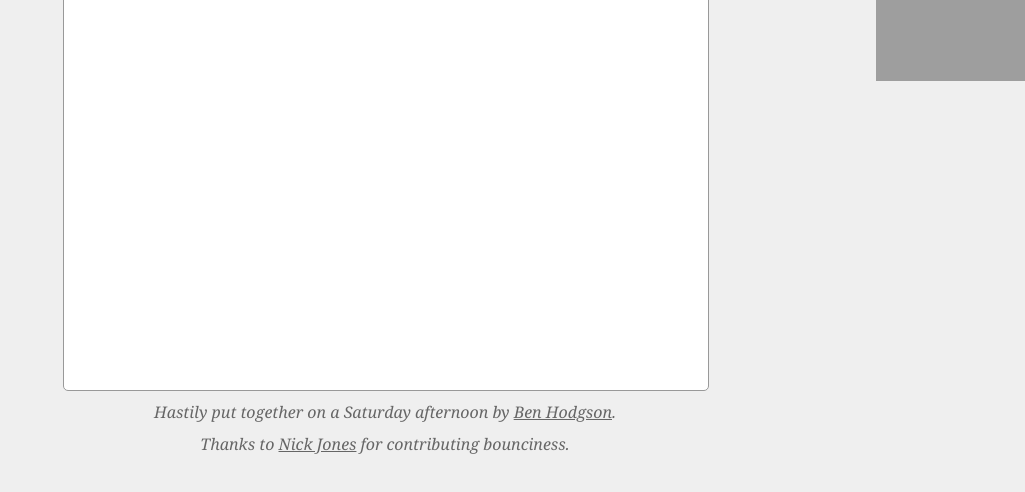
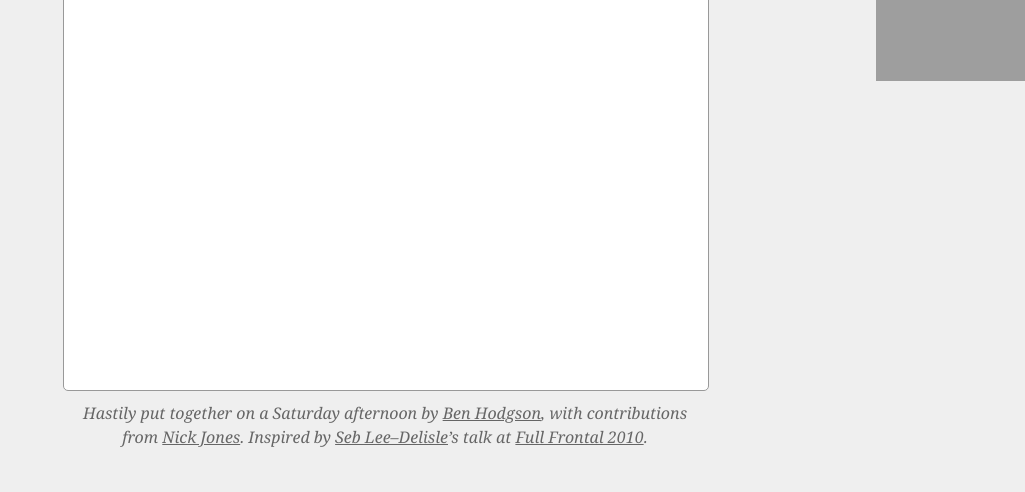
Before and after one commit to benhodgson/panvas, a plain HTML site: page index.html in a window 1280 px wide. Shown: the part 68-560 px from the top of the page, without its empty margins (255-1280 px from the left). Drawn offline with nearby package versions, Linux system fonts and the light colour scheme; grey boxes are pictures that could not be loaded.

Commit message:
Altered credits and styling

```diff
--- a/index.html
+++ b/index.html
@@ -13,11 +13,10 @@
   <canvas id="panvas"></canvas>
   <footer>
     Hastily put together on a Saturday afternoon by
-    <a href="http://benhodgson.com/">Ben Hodgson</a>.
-  </footer>
-  <footer>
-    Thanks to <a href="http://www.nicksays.co.uk/">Nick Jones</a> for
-    contributing bounciness.
+    <a href="http://benhodgson.com/">Ben Hodgson</a>, with contributions from
+    <a href="http://www.nicksays.co.uk/">Nick Jones</a>. Inspired by
+    <a href="http://www.sebleedelisle.com/">Seb Lee&ndash;Delisle</a>&#8217;s
+    talk at <a href="http://2010.full-frontal.org/">Full Frontal 2010</a>.
   </footer>
   <footer>
     <a id="fork_me" href="http://github.com/benhodgson/panvas"
--- a/styles.css
+++ b/styles.css
@@ -16,6 +16,7 @@ footer {
     font-style: italic;
     font-family: "Georgia", serif;
     margin: 10px 0;
+    line-height: 1.5;
 }
 
 footer a {
```
